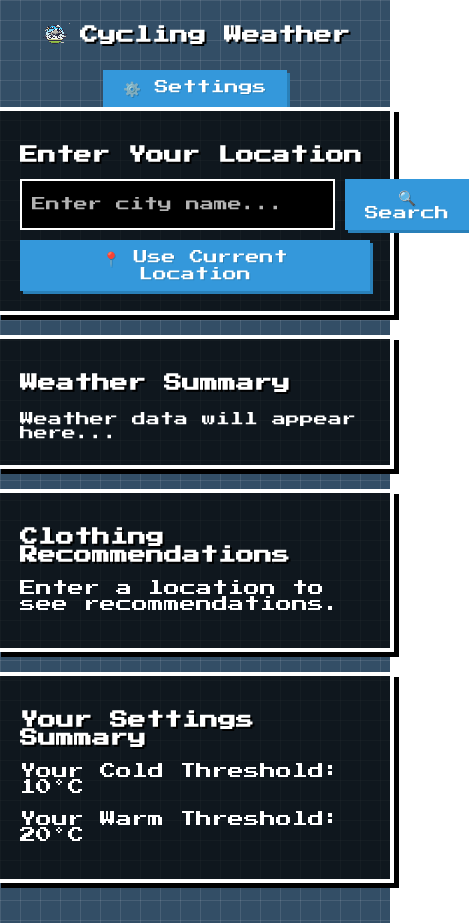
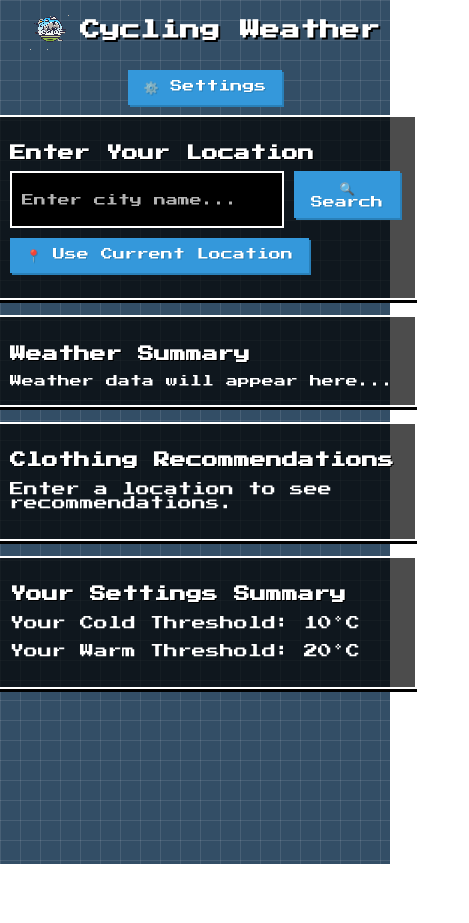
Before and after one commit to andrewweddell/andrewweddell.github.io, a React (Create React App) app: page / in a window 390 px wide. Shown: the whole page, 469 px wide, since content can reach past the window. After the commit the page ends 864 px from the top, so only its background shows below. Built offline with nearby package versions, Linux system fonts and the light colour scheme; no server answers.

Commit message:
Pixel styling

```diff
--- a/public/index.html
+++ b/public/index.html
@@ -3,7 +3,7 @@
   <head>
     <meta charset="utf-8" />
     <link rel="icon" href="%PUBLIC_URL%/favicon.ico" />
-    <meta name="viewport" content="width=device-width, initial-scale=1" />
+    <meta name="viewport" content="width=device-width, initial-scale=1, maximum-scale=1, user-scalable=no">
     <meta name="theme-color" content="#000000" />
     <meta
       name="description"
--- a/src/components/Home.js
+++ b/src/components/Home.js
@@ -149,6 +149,7 @@ const Home = () => {
   };
 
   return (
+    <div className={styles.pageWrapper}>
       <div className={styles.homeContainer}>
         <header className={styles.header}>
           <div className={styles.titleContainer}>
@@ -230,6 +231,7 @@ const Home = () => {
           <Settings closeModal={() => setIsSettingsOpen(false)} />
         </Modal>
       </div>
+    </div>
   );
 };
 
--- a/src/components/Home.module.scss
+++ b/src/components/Home.module.scss
@@ -14,8 +14,7 @@
   100% { background-color: #2c3e50; }
 }
 
-.homeContainer {
-  font-family: 'Press Start 2P', cursive;
+.pageWrapper {
   min-height: 100vh;
   background-image:
     linear-gradient(
@@ -29,12 +28,21 @@
       transparent 1px
     );
   background-size: 20px 20px;
+  animation: colorChange 20s infinite;
+}
+
+.homeContainer {
+  font-family: 'Press Start 2P', cursive;
+  min-height: 100vh;
   color: #fff;
-  padding: 20px;
+  padding: 10px;
   display: flex;
   flex-direction: column;
   align-items: center;
-  animation: colorChange 20s infinite;
+  font-size: 14px;
+  max-width: 800px;
+  margin: 0 auto;
+  width: 100%;
 }
 
 .header {
@@ -65,12 +73,16 @@ h1 {
   background-color: #3498db;
   color: #fff;
   border: none;
-  padding: 10px 20px;
+  padding: 12px 20px;
   cursor: pointer;
   font-family: 'Press Start 2P', cursive;
   font-size: 14px;
   text-shadow: 1px 1px #2980b9;
-  box-shadow: 3px 3px #2980b9;
+  box-shadow: 2px 2px #2980b9;
+  margin-bottom: 10px;
+  -webkit-appearance: none;
+  -moz-appearance: none;
+  appearance: none;
 
   &:hover {
     background-color: #2980b9;
@@ -79,18 +91,18 @@ h1 {
 
 .section {
   background-color: rgba(0, 0, 0, 0.7);
-  border: 4px solid #fff;
+  border: 2px solid #fff;
   border-radius: 0;
-  padding: 20px;
-  margin-bottom: 20px;
+  padding: 15px;
+  margin-bottom: 15px;
   width: 100%;
-  max-width: 600px;
-  box-shadow: 5px 5px #000;
+  max-width: 100%;
+  box-shadow: 3px 3px #000;
 
   h2 {
-    font-size: 18px;
-    margin-bottom: 15px;
-    text-shadow: 2px 2px #000;
+    font-size: 16px;
+    margin-bottom: 10px;
+    text-shadow: 1px 1px #000;
   }
 }
 
@@ -102,12 +114,16 @@ h1 {
 
 .locationInput {
   flex-grow: 1;
-  padding: 10px;
+  padding: 12px;
   border: 2px solid #fff;
   background-color: #000;
   color: #fff;
   font-family: 'Press Start 2P', cursive;
   font-size: 14px;
+  -webkit-appearance: none;
+  -moz-appearance: none;
+  appearance: none;
+  border-radius: 0;
 
   &::placeholder {
     color: rgba(255, 255, 255, 0.7);
@@ -117,38 +133,68 @@ h1 {
 .weatherDetails {
   display: grid;
   grid-template-columns: 1fr;
-  gap: 10px;
+  gap: 8px;
 
   p {
-    font-size: 14px;
-    margin: 5px 0;
+    font-size: 12px;
+    margin: 3px 0;
   }
 }
 
 .weatherIcon {
-  font-size: 48px;
-  margin-bottom: 10px;
+  font-size: 36px;
+  margin-bottom: 8px;
 }
 
 .cyclingCondition {
-  font-size: 16px;
+  font-size: 14px;
   font-weight: bold;
-  margin-top: 10px;
+  margin-top: 8px;
   text-align: center;
-  text-shadow: 2px 2px #000;
+  text-shadow: 1px 1px #000;
 }
 
 .clothingIcon {
-  font-size: 32px;
-  margin-bottom: 10px;
+  font-size: 24px;
+  margin-bottom: 8px;
 }
 
 @media (max-width: 768px) {
+  .homeContainer {
+    font-size: 14px;
+  }
+
   .logo {
-    width: 30px;
+    width: 40px;
   }
 
   h1 {
-    font-size: 18px;
+    font-size: 20px;
+  }
+
+  .settingsButton, .searchButton, .locationButton {
+    font-size: 12px;
+    padding: 10px 16px;
+  }
+
+  .locationInput {
+    font-size: 12px;
+    padding: 10px;
+  }
+
+  .weatherDetails p {
+    font-size: 12px;
+  }
+
+  .weatherIcon {
+    font-size: 36px;
+  }
+
+  .cyclingCondition {
+    font-size: 14px;
+  }
+
+  .clothingIcon {
+    font-size: 24px;
   }
 }
--- a/src/components/Settings.module.css
+++ b/src/components/Settings.module.css
@@ -1,6 +1,6 @@
 .settingsContainer {
   font-family: 'Press Start 2P', cursive;
-  padding: 30px;
+  padding: 20px;
   background:
     linear-gradient(45deg, #000 25%, transparent 25%),
     linear-gradient(-45deg, #000 25%, transparent 25%),
@@ -9,29 +9,29 @@
   background-size: 20px 20px;
   background-color: #4b0082;
   color: #fff;
-  border: 4px solid #fff;
-  box-shadow: 5px 5px #000;
+  border: 2px solid #fff;
+  box-shadow: 3px 3px #000;
 }
 
 .settingsHeader h1 {
-  font-size: 24px;
-  text-shadow: 2px 2px #000;
+  font-size: 20px;
+  text-shadow: 1px 1px #000;
 }
 
 .thresholdsSection h2 {
-  font-size: 18px;
-  margin-bottom: 20px;
-  text-shadow: 2px 2px #000;
+  font-size: 16px;
+  margin-bottom: 15px;
+  text-shadow: 1px 1px #000;
 }
 
 .thresholdControl {
-  margin-bottom: 20px;
+  margin-bottom: 15px;
 }
 
 .thresholdControl label {
   display: block;
-  margin-bottom: 10px;
-  font-size: 14px;
+  margin-bottom: 8px;
+  font-size: 12px;
 }
 
 .thresholdControl input[type="range"] {
@@ -43,30 +43,10 @@
   transition: opacity .2s;
 }
 
-.thresholdControl input[type="range"]:hover {
-  opacity: 1;
-}
-
-.thresholdControl input[type="range"]::-webkit-slider-thumb {
-  -webkit-appearance: none;
-  appearance: none;
-  width: 25px;
-  height: 25px;
-  background: #ff4500;
-  cursor: pointer;
-}
-
-.thresholdControl input[type="range"]::-moz-range-thumb {
-  width: 25px;
-  height: 25px;
-  background: #ff4500;
-  cursor: pointer;
-}
-
 .thresholdControl span {
   display: inline-block;
-  margin-left: 10px;
-  font-size: 14px;
+  margin-left: 8px;
+  font-size: 12px;
   font-weight: bold;
 }
 
@@ -74,16 +54,39 @@
   background-color: #ff4500;
   color: #fff;
   border: none;
-  padding: 12px 24px;
+  padding: 10px 20px;
   cursor: pointer;
   font-family: 'Press Start 2P', cursive;
-  font-size: 14px;
+  font-size: 12px;
   display: block;
   margin: 0 auto;
   text-shadow: 1px 1px #000;
-  box-shadow: 3px 3px #000;
+  box-shadow: 2px 2px #000;
 }
 
-.saveButton:hover {
-  background-color: #ff6347;
+@media (max-width: 768px) {
+  .settingsContainer {
+    padding: 15px;
+  }
+
+  .settingsHeader h1 {
+    font-size: 18px;
+  }
+
+  .thresholdsSection h2 {
+    font-size: 14px;
+  }
+
+  .thresholdControl label {
+    font-size: 10px;
+  }
+
+  .thresholdControl span {
+    font-size: 10px;
+  }
+
+  .saveButton {
+    font-size: 10px;
+    padding: 8px 16px;
+  }
 }
```
Lines whose indentation alone changed are shown as unchanged.
